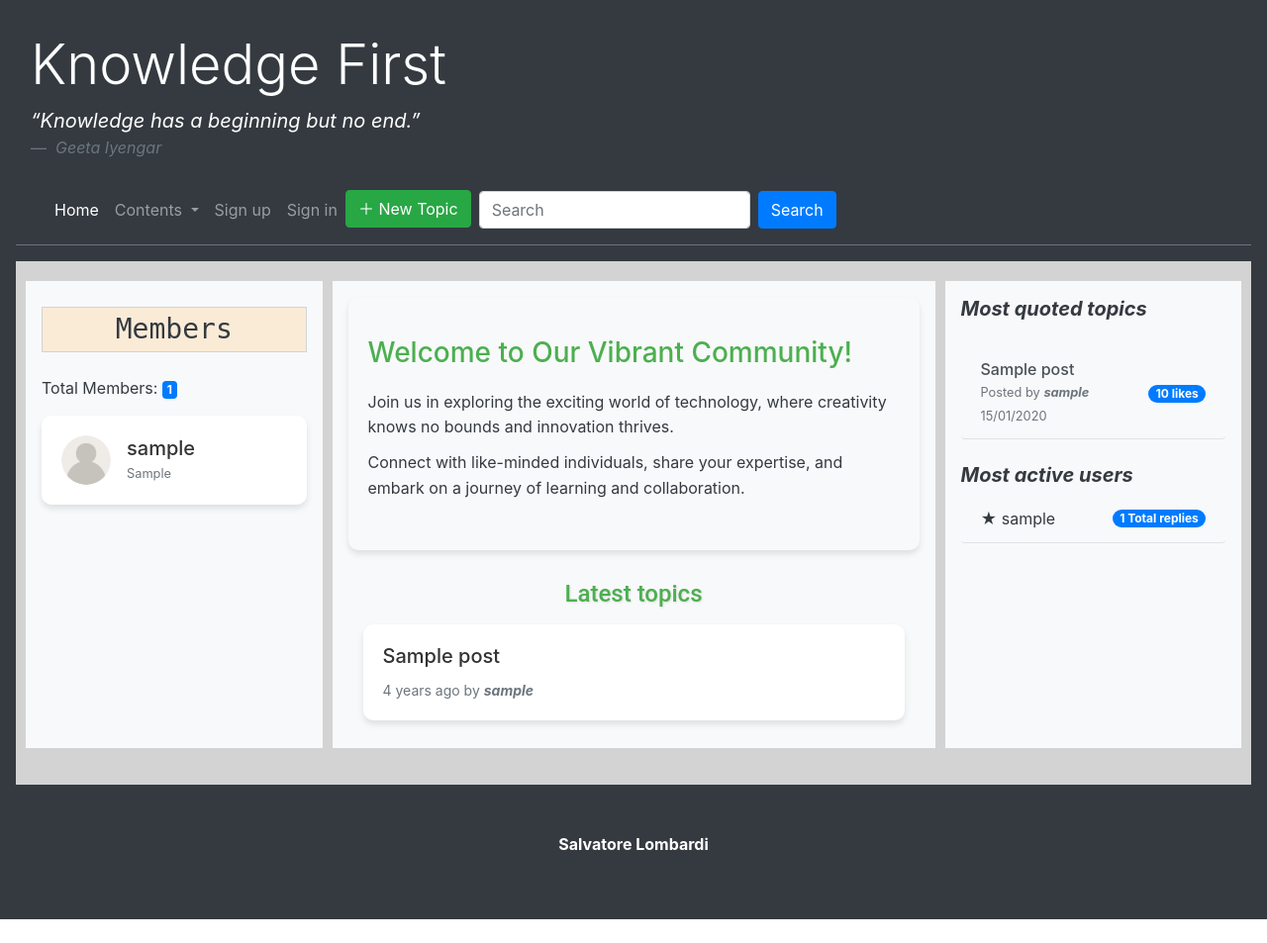
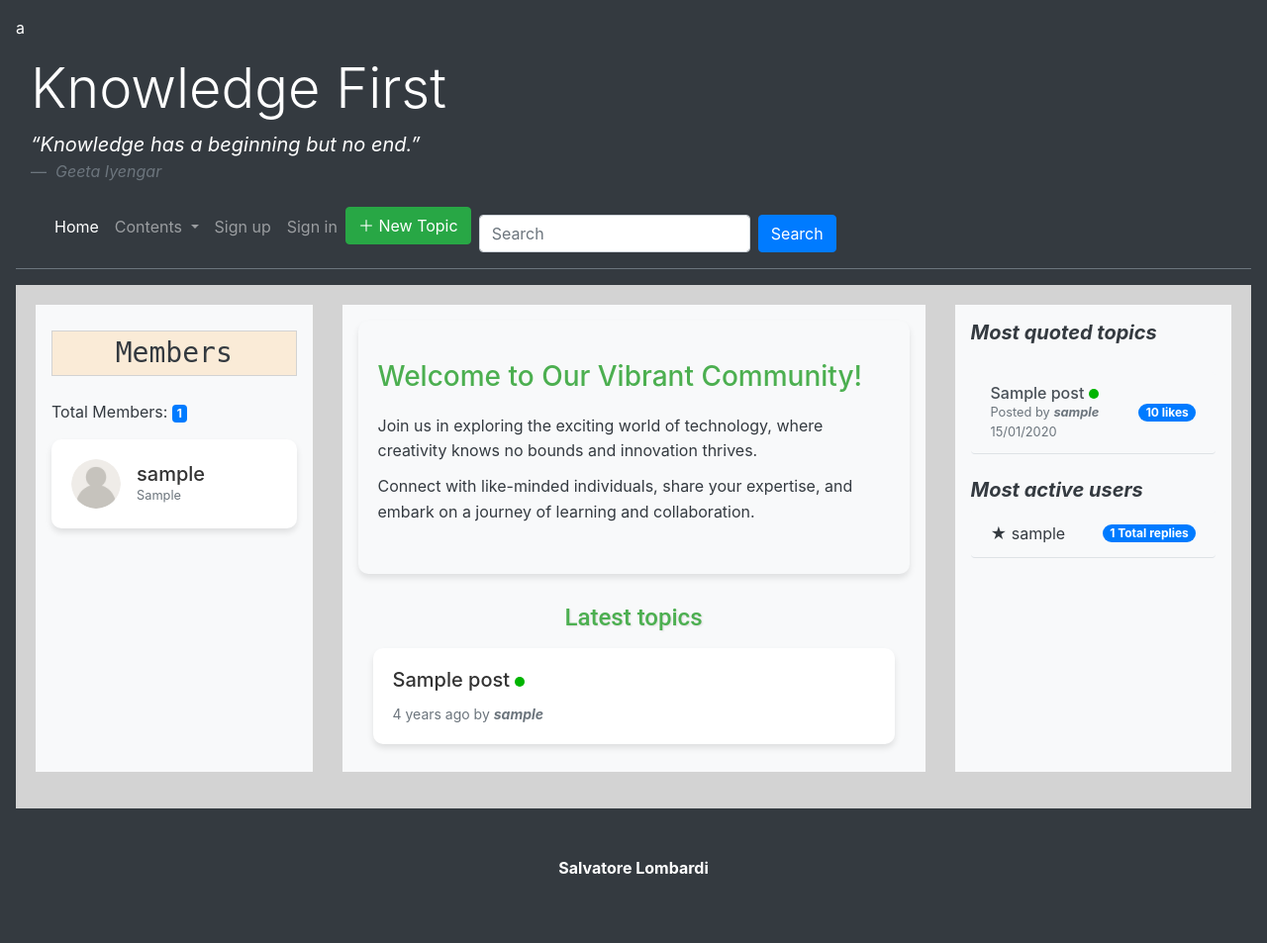
Before and after one commit to Salva05/Knowledge-First, a Django app: page / in a window 1280 px wide. Shown: the whole page at 99% size. Before the commit the page ends 929 px from the top, so only its background shows below. Run offline with Django 5.2, Linux system fonts and the light colour scheme; tables that the repository leaves empty hold one stand-in row (values such as "Sample post"); some libraries are stand-ins or nearby versions.

Commit message:
Added state displaying in index template with related popovers

```diff
--- a/knowledgFirst/forum/templates/index.html
+++ b/knowledgFirst/forum/templates/index.html
@@ -1,4 +1,4 @@
-{% extends "master.html" %}
+a{% extends "master.html" %}
 {% load static %}
 {% load custom_filters %}
 {% block content %}
@@ -66,7 +66,14 @@
                         <a href="{% url 'detail' id=post.id %}" class="card-link">
                             <div class="card">
                                 <div class="card-body">
-                                    <h5 class="card-title">{{ post.title }}</h5>
+                                    <h5 class="card-title">
+                                        {{ post.title }}
+                                        {% if post.state == 'Open' %}
+                                            <span class="circle green" data-toggle="popover" title="Post State" data-content="This discussion is open"></span> <!-- Green circle for open posts -->
+                                        {% elif post.state == 'Solved' %}
+                                            <span class="circle orange" data-toggle="popover" title="Post State" data-content="This discussion is soloved"></span> <!-- Orange circle for solved posts -->
+                                        {% endif %}
+                                    </h5>
                                     <p class="card-text text-muted">{{ post.pub_date|custom_timesince }} by <b><i>{{ post.author }}</i></b></p>
                                 </div>
                             </div>
@@ -89,7 +96,12 @@
                         {% for topic in most_quoted %}
                             <a href="{% url 'detail' id=topic.id %}" class="list-group-item list-group-item-action d-flex border-bottom mt-1 justify-content-between align-items-center">
                                 <div class="topic-info">
-                                    <h6 class="mb-0">{{ topic.title|truncatechars:30 }}</h6>
+                                    <h6 class="mb-0">{{ topic.title|truncatechars:30 }}
+                                    {% if topic.state == 'Open' %}
+                                        <span class="circle green" data-toggle="popover" title="Post State" data-content="This discussion is open"></span> <!-- Green circle for open posts -->
+                                    {% elif topic.state == 'Solved' %}
+                                        <span class="circle orange" data-toggle="popover" title="Post State" data-content="This discussion is soloved"></span> <!-- Orange circle for solved posts -->
+                                    {% endif %}</h6>
                                     <small class="text-muted">Posted by <b class="font-italic">{{ topic.author }}</b><br>{{ topic.pub_date|date:"d/m/Y" }}</small>
                                 </div>
                                 <span class="badge badge-primary badge-pill">{{ topic.total_likes }} likes</span>
@@ -120,7 +132,29 @@
         </div>
     </div>
 </div>
+<script src="https://ajax.googleapis.com/ajax/libs/jquery/3.5.1/jquery.min.js"></script>
+<script>
+    $(document).ready(function(){
+        $('[data-toggle="popover"]').popover({
+            trigger: 'hover' // Show popover on hover
+        });
+    });
+</script>
 <style>
+    .circle {
+        width: 10px;
+        height: 10px;
+        border-radius: 50%;
+        display: inline-block;
+    }
+
+    .green {
+        background-color: rgb(0, 180, 0);
+    }
+
+    .orange {
+        background-color: orange;
+    }
     .forum-intro-container {
         background-color: #f8f9fa;
         padding: 40px 20px;
@@ -167,9 +201,8 @@
         background-color: antiquewhite;
     }
 
-    .row [class^="col-"] {
-        padding-right: 5px;
-        padding-left: 5px;
+    .popover-header {
+        color: #000 !important; /* Dark color for the popover title */
     }
 
     .header {
@@ -207,12 +240,16 @@
     }
 
     .card:hover {
-        transform: translateY(-5px);
+        transform: translateY(-5px);/* Dark color for the popover title */
         box-shadow: 0 6px 12px rgba(0, 0, 0, 0.1);
     }
 
     .card-title {
         color: #333;
+    }
+
+    .spand[title=..] {
+        color: #000;
     }
 
     .card-text {
```
Also changed, not shown: knowledgFirst/forum/templates/detail.html (+9 -2 lines).
